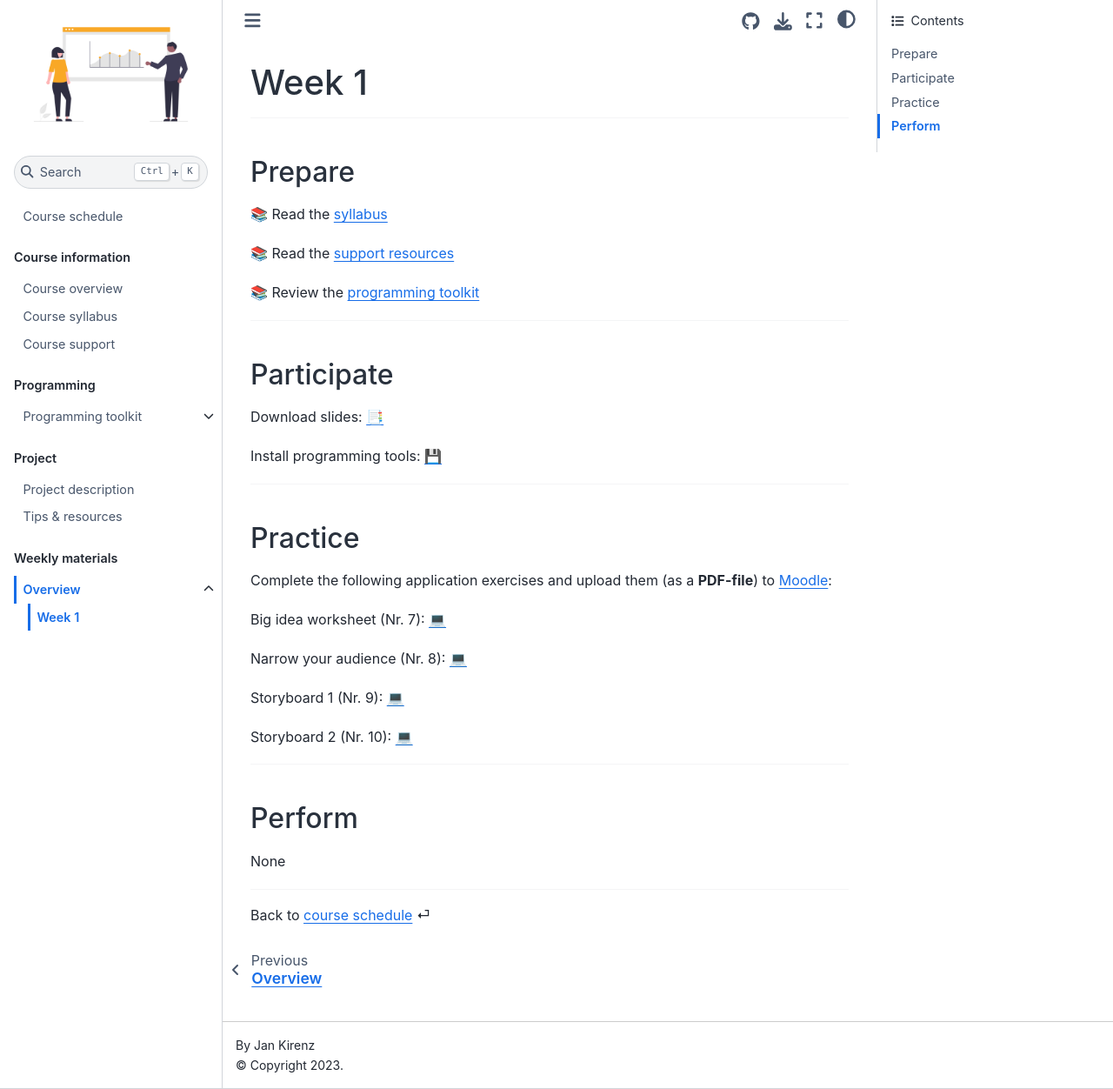
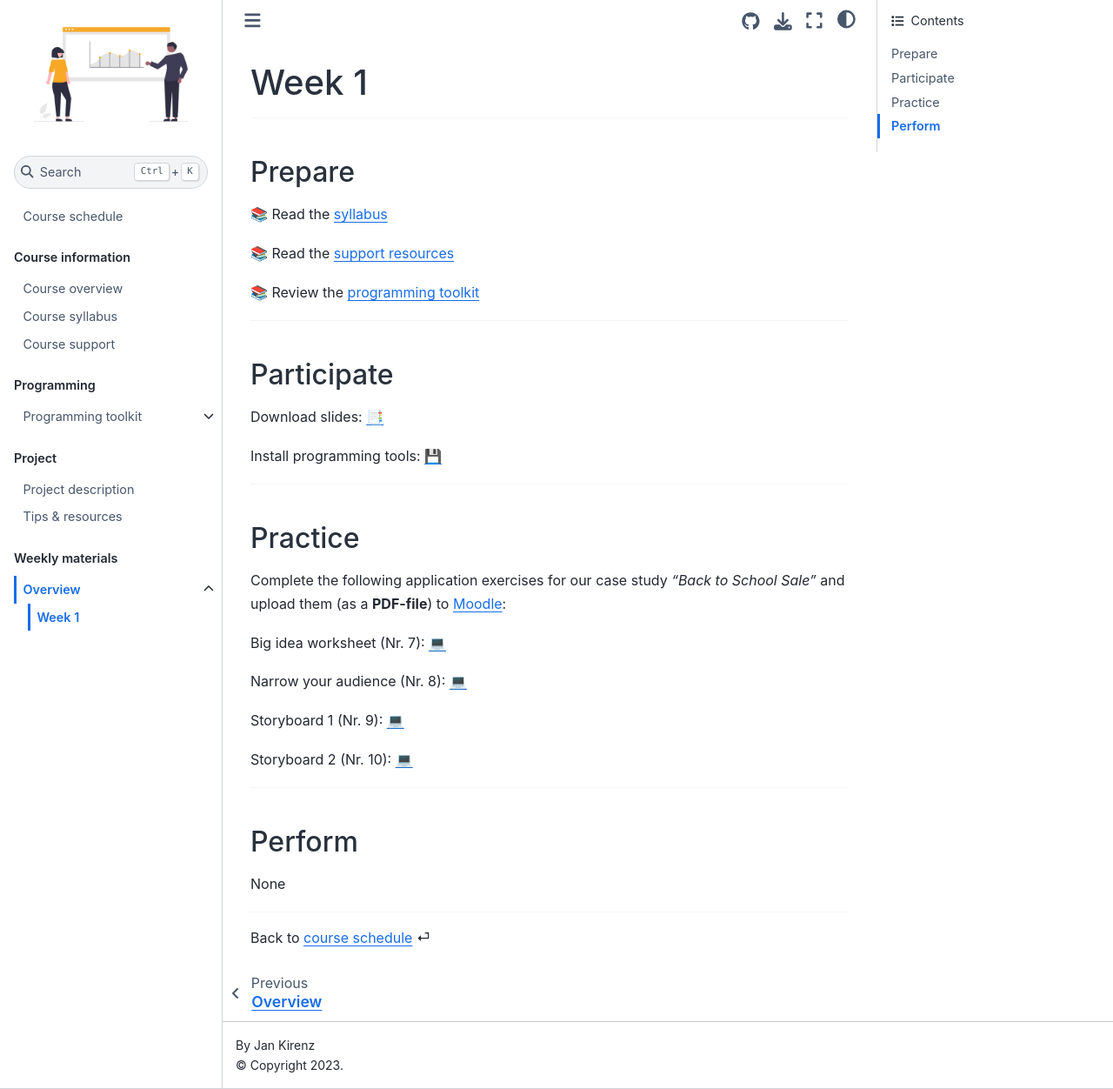
Before and after one commit to dst-ws22/website, a Jupyter Book: the page built from weeks/week1.md, in a window 1280 px wide and 1252 px high. Shown: the whole window at 87% size. Built offline with Jupyter Book 1.0.4 settings and Sphinx 7.4.7 and the Sphinx Book theme 1.1.4, drawn with Linux system fonts in a browser that asks for light colours; comment, search, counter and statistics services are not loaded.

Commit message:
Update week1.md

```diff
--- a/weeks/week1.md
+++ b/weeks/week1.md
@@ -27,7 +27,7 @@ Install programming tools: [💾](../docs/programming-toolkit.md)
 (practice)=
 ## Practice
 
-Complete the following application exercises and upload them (as a **PDF-file**) to [Moodle](https://e-learning.hdm-stuttgart.de/moodle/course/view.php?id=4535#section-1):
+Complete the following application exercises for our case study *"Back to School Sale"* and upload them (as a **PDF-file**) to [Moodle](https://e-learning.hdm-stuttgart.de/moodle/course/view.php?id=4535#section-1):
 
 
 Big idea worksheet (Nr. 7): [💻](https://docs.google.com/document/d/1-GZvhdbhLYLB_Bo1arj1rgTqbJ5SUoU21vtgbYEhVqk/edit?usp=sharing)
```
